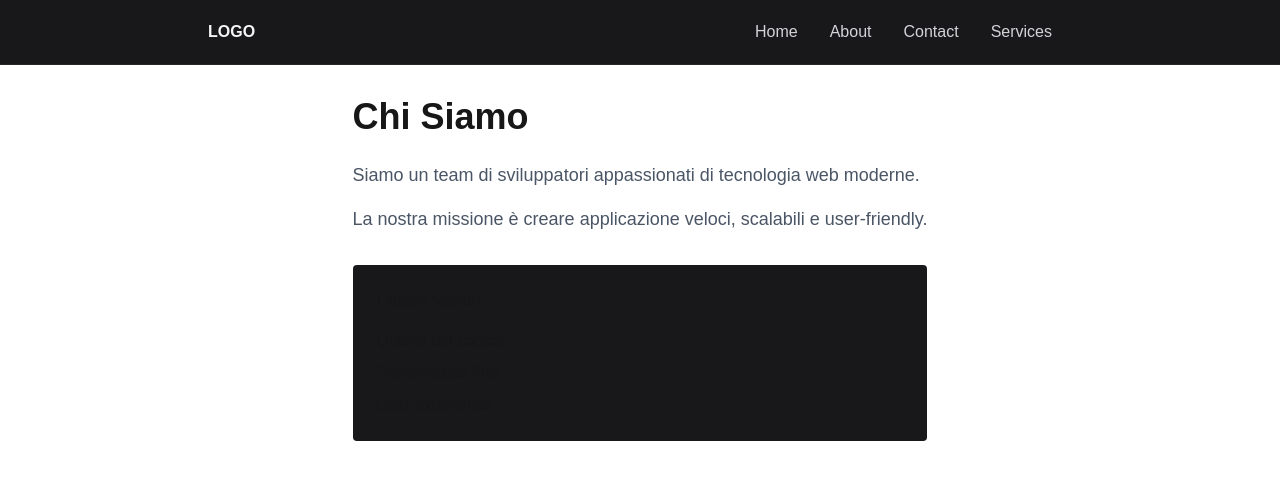
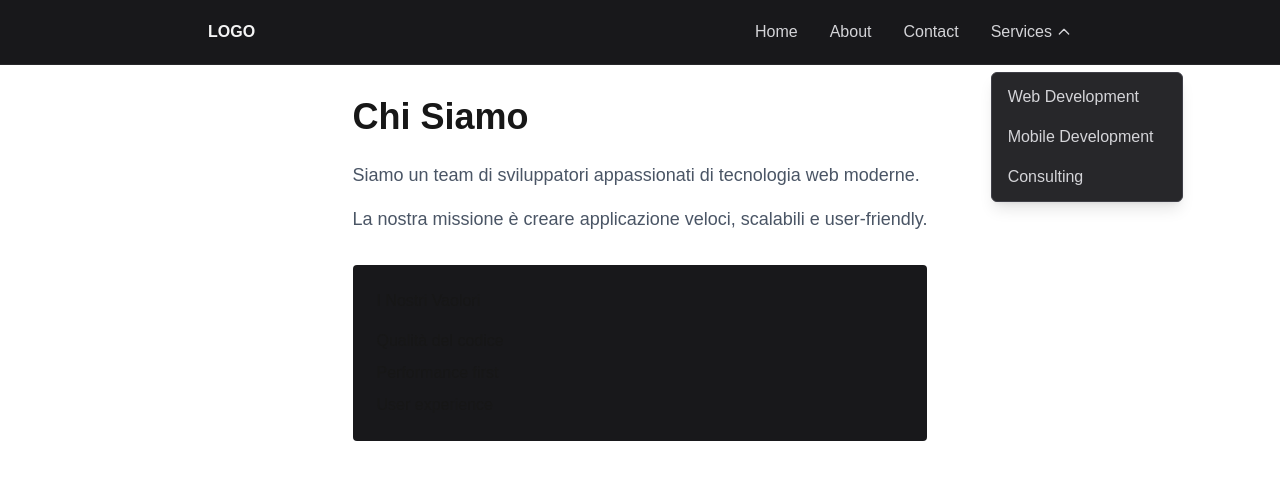
Before and after one commit to AV77web/app, a Next.js app in the folder app/: page /about in a window 1280 px wide. Both pictures are taken after a click on the button "Services". Shown: the top 480 px of the page. Built offline with nearby package versions, Linux system fonts and the light colour scheme.

Commit message:
Correzione 2 del componente Navbar

```diff
--- a/app/components/Navbar.tsx
+++ b/app/components/Navbar.tsx
@@ -27,8 +27,9 @@ const serviceLinks: ServiceLink[] = [
 
 export default function Navbar() {
     const [isServicesOpen, setIsServicesOpen] = useState<boolean>(false);
+
     const toggleServices = (e: MouseEvent<HTMLButtonElement>) => {
-        e.preventDefault()
+        e.preventDefault();
         setIsServicesOpen(!isServicesOpen);
     };
 
@@ -36,48 +37,79 @@ export default function Navbar() {
         <nav className="bg-zinc-900 border-b border-zinc-800">
             <div className="max-w-4xl mx-auto px-4">
                 <div className="flex justify-between h-16">
+
+                    {/* Logo */}
                     <Link
                         href="/"
-                        className="flex items-center font-bold text-zinc-100 hoover:text-zinc-300 transition-colors"
+                        className="flex items-center font-bold text-zinc-100 hover:text-zinc-300 transition-colors"
                     >
                         LOGO
                     </Link>
+
+                    {/* Navigation */}
                     <div className="flex space-x-8">
+
+                        {/* Link normali */}
                         {navLinks.map((link) => (
                             <Link
                                 key={link.href}
                                 href={link.href}
-                                className="flex items-center text-zinc-300 hoover:text-zinc-100 transition-colors">
+                                className="flex items-center text-zinc-300 hover:text-zinc-100 transition-colors"
+                            >
                                 {link.label}
                             </Link>
                         ))}
-                        {/*Menu a tedina*/}
+
+                        {/* Dropdown menu */}
                         <div className="relative flex items-center">
+
                             <button
                                 className="flex items-center text-zinc-300 hover:text-zinc-100 transition-colors"
                                 onClick={toggleServices}
                                 aria-expanded={isServicesOpen}
-                                aria-label="Toggle services menu">
+                                aria-label="Toggle services menu"
+                            >
                                 Services
+
                                 <svg
-                                    className={`ml-1 h-4 w-4 transition-transform ${isServicesOpen ? "rotate-180" : ""
+                                    className={`ml-1 h-4 w-4 transition-transform duration-300 ${isServicesOpen ? "rotate-180" : ""
                                         }`}
                                     fill="none"
-                                    stroke="0 0 24 24">
+                                    stroke="currentColor"
+                                    viewBox="0 0 24 24"
+                                >
                                     <path
                                         strokeLinecap="round"
                                         strokeLinejoin="round"
-                                        d="M19 9l-7-7-7-7"
+                                        strokeWidth={2}
+                                        d="M19 9l-7 7-7-7"
                                     />
                                 </svg>
                             </button>
+
+                            {/* Menu dropdown */}
+                            {isServicesOpen && (
+                                <div
+                                    className="absolute top-full mt-2 w-48 bg-zinc-800 rounded-md shadow-lg py-1 border border-zinc-700"
+                                    role="menu"
+                                    aria-orientation="vertical"
+                                >
+                                    {serviceLinks.map((service) => (
+                                        <Link
+                                            key={service.href}
+                                            href={service.href}
+                                            className="block px-4 py-2 text-zinc-300 hover:bg-zinc-700 hover:text-zinc-100 transition-colors"
+                                        >
+                                            {service.label}
+                                        </Link>
+                                    ))}
+                                </div>
+                            )}
+
                         </div>
-
-
                     </div>
-
                 </div>
             </div>
         </nav>
-    )
+    );
 }
```
